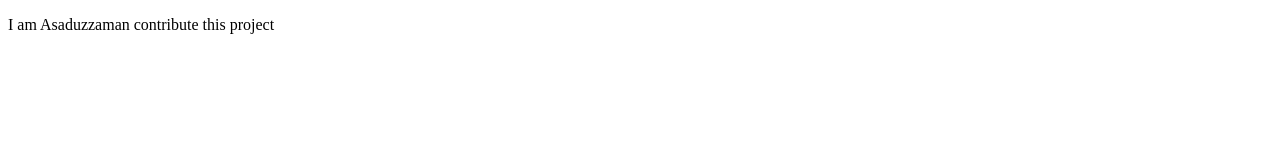
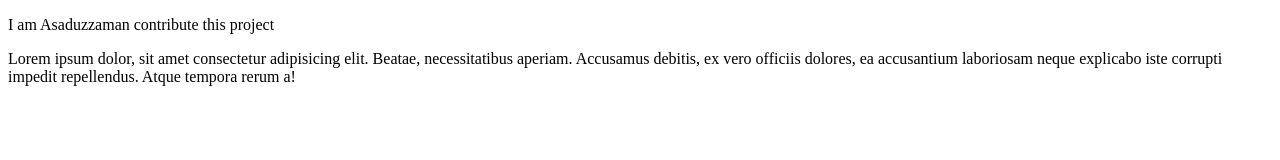
Before and after one commit to DeveloperImran1/human-life, a plain HTML site: page index.html in a window 1280 px wide. Drawn offline with Linux system fonts and the light colour scheme.

Commit message:
added paragragh

```diff
--- a/index.html
+++ b/index.html
@@ -1,11 +1,17 @@
 <!DOCTYPE html>
 <html lang="en">
+
 <head>
     <meta charset="UTF-8">
     <meta name="viewport" content="width=device-width, initial-scale=1.0">
     <title>Document</title>
 </head>
+
 <body>
     <p>I am Asaduzzaman contribute this project</p>
+    <p>Lorem ipsum dolor, sit amet consectetur adipisicing elit. Beatae, necessitatibus aperiam. Accusamus debitis, ex
+        vero officiis dolores, ea accusantium laboriosam neque explicabo iste corrupti impedit repellendus. Atque
+        tempora rerum a!</p>
 </body>
+
 </html>
```
